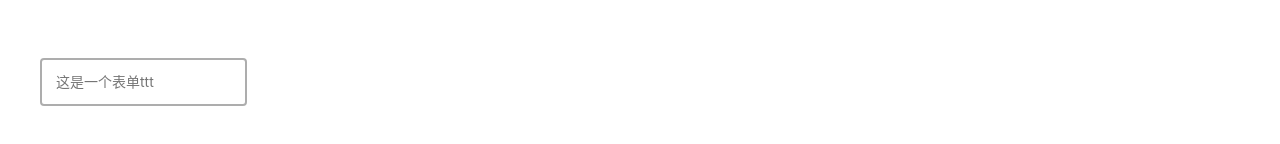
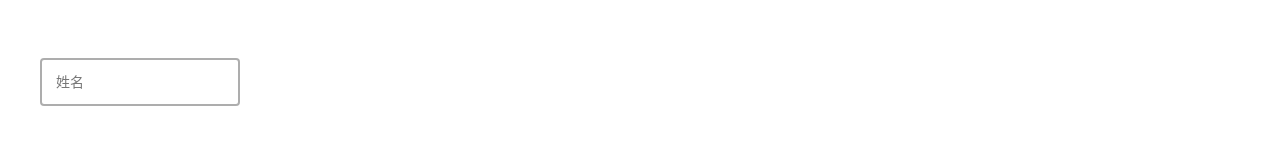
Before and after one commit to AerospaceXu/huz-ui, a React (Create React App) app: page /#/ in a window 1280 px wide. Shown: the part 162-306 px from the top of the page. Built offline with nearby package versions, Linux system fonts and the light colour scheme.

Commit message:
feat: Can custom input width now.

```diff
--- a/src/components/Input/index.tsx
+++ b/src/components/Input/index.tsx
@@ -7,12 +7,16 @@ import InputWrapper from './style/base';
 import useInput from './hooks/useInput';
 
 interface Props {
+  label: string;
   value: string;
+  inputWidth?: number;
   onChange?: (event: React.ChangeEvent<HTMLInputElement>) => void;
 }
 
 const Input: React.FC<Props> = (props) => {
-  const { value, onChange } = props;
+  const {
+    label, value, inputWidth, onChange,
+  } = props;
 
   const { input, inputSize } = useInput();
 
@@ -69,13 +73,13 @@ const Input: React.FC<Props> = (props) => {
   };
 
   return (
-    <InputWrapper inputSize={inputSize}>
+    <InputWrapper inputWidth={inputWidth || 200} inputSize={inputSize}>
       <fieldset className={fieldsetClass}>
-        <label htmlFor="xxx">
+        <label htmlFor={label}>
           <input
             ref={input}
-            id="xxx"
-            name="xxx"
+            id={label}
+            name={label}
             type="text"
             value={value}
             onChange={handleInput}
@@ -85,7 +89,7 @@ const Input: React.FC<Props> = (props) => {
             onMouseLeave={() => setIsHover(false)}
           />
         </label>
-        <legend className={legendClass}>这是一个表单ttt</legend>
+        <legend className={legendClass}>{label}</legend>
       </fieldset>
       <div className={`input-border ${borderClass}`} />
     </InputWrapper>
--- a/src/components/Input/style/base.tsx
+++ b/src/components/Input/style/base.tsx
@@ -3,6 +3,7 @@ import styled from 'styled-components';
 import color from '../../../lib/styles/color';
 
 interface StyleProps {
+  inputWidth: number;
   inputSize: {
     width: number;
     height: number;
@@ -11,7 +12,7 @@ interface StyleProps {
 
 const InputWrapper = styled.div<StyleProps>`
   margin: 40px;
-  width: 200px;
+  width: ${(p) => p.inputWidth}px;
   height: auto;
 
   position: relative;
@@ -21,13 +22,12 @@ const InputWrapper = styled.div<StyleProps>`
     position: absolute;
     left: 0;
     top: ${(p) => p.inputSize.height / 2}px;
-    width: ${(p) => p.inputSize.width + 18}px;
+    width: 100%;
     height: calc(100% - ${(p) => p.inputSize.height / 2}px);
     border-radius: 4px;
     border: 2px solid rgba(0, 0, 0, 0.32);
 
     pointer-events: none;
-    transition: 125ms linear;
 
     &.transparent-border {
       border-color: transparent;
@@ -39,6 +39,7 @@ const InputWrapper = styled.div<StyleProps>`
   }
 
   > fieldset {
+    width: 100%;
     border-radius: 4px;
     border: 2px solid rgba(0, 0, 0, 0.32);
     padding: 10px;
@@ -47,6 +48,8 @@ const InputWrapper = styled.div<StyleProps>`
     position: relative;
 
     display: flex;
+
+    transition: 125ms linear;
 
     &.focused-fieldset {
       border-color: ${color.light.blue};
@@ -88,11 +91,12 @@ const InputWrapper = styled.div<StyleProps>`
 
     > label {
       display: block;
-      width: auto;
+      width: 100%;
       height: auto;
       display: flex;
 
       > input {
+        width: 100%;
         padding: 4px 4px;
         border: none;
         outline: none;
--- a/src/views/Home.tsx
+++ b/src/views/Home.tsx
@@ -21,7 +21,7 @@ const Home: React.FC = () => {
         链接按钮
       </Button>
       <br />
-      <Input value={value} onChange={handleInputChange} />
+      <Input label="姓名" value={value} onChange={handleInputChange} />
     </div>
   );
 };
```
